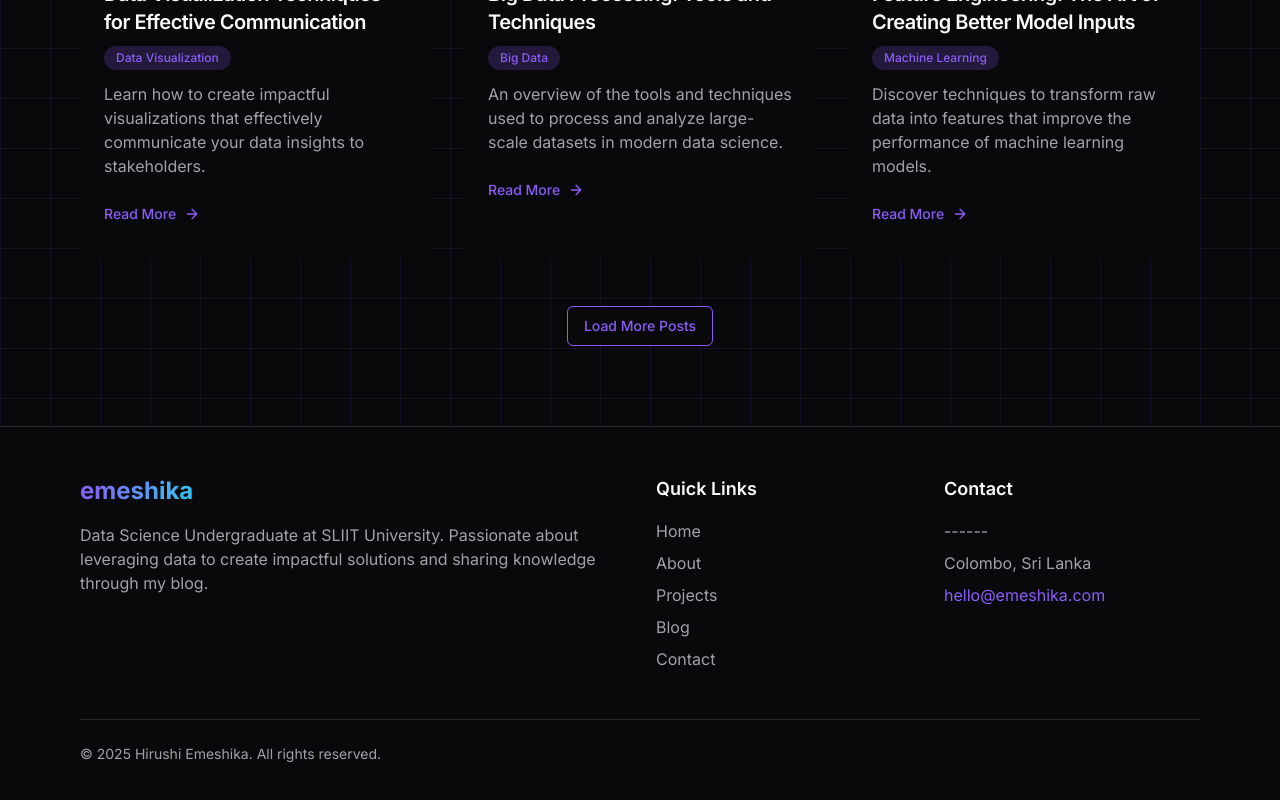
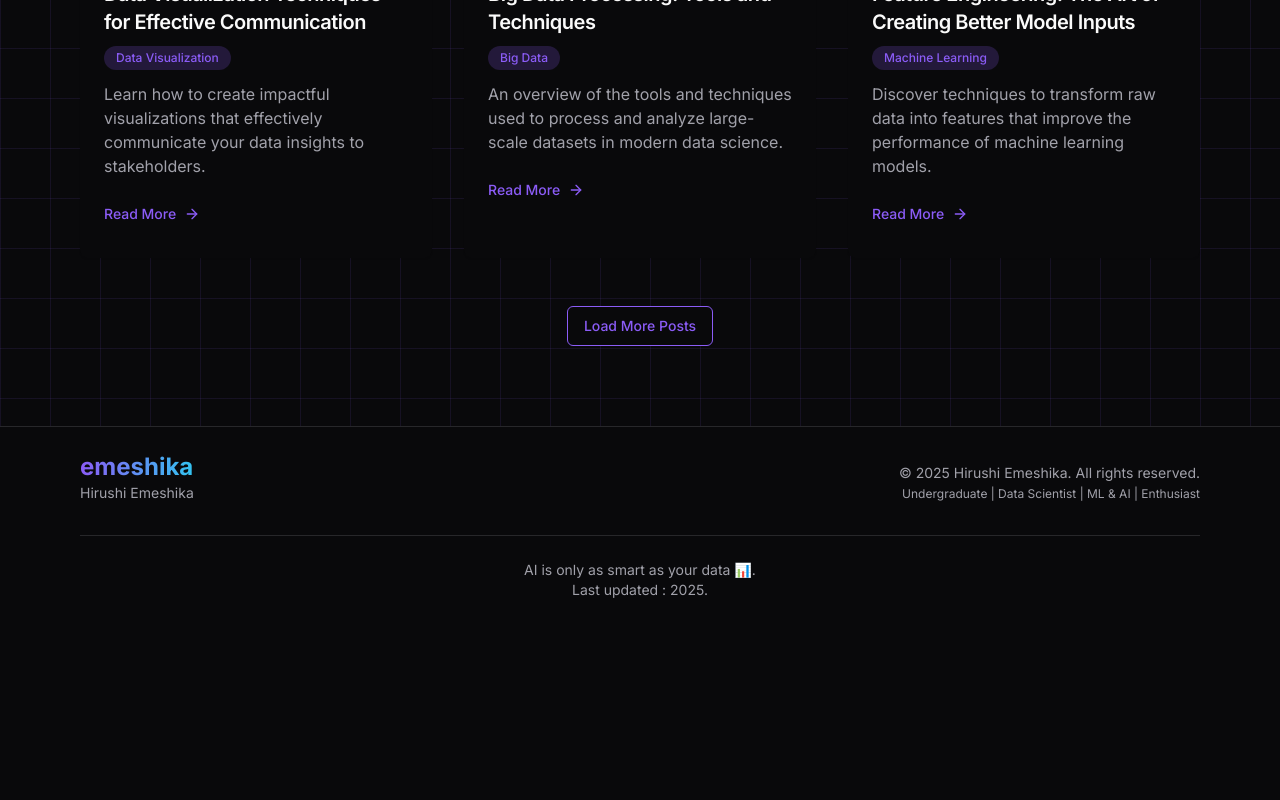
Before and after one commit to emeshika/emeshika.com, a React (Vite) app: page /blog in a window 1280 px wide. Shown: the part 802-1602 px from the top of the page. After the commit the page ends 1426 px from the top, so only its background shows below. Built offline with nearby package versions, Linux system fonts and the light colour scheme.

Commit message:
rebuilt footer

```diff
--- a/src/components/Footer.tsx
+++ b/src/components/Footer.tsx
@@ -1,4 +1,3 @@
-
 import React from 'react';
 import { Link } from 'react-router-dom';
 
@@ -6,46 +5,31 @@ const Footer = () => {
   const currentYear = new Date().getFullYear();
 
   return (
-    <footer className="py-12 px-6 md:px-12 border-t border-muted">
+    <footer className="py-6 px-6 md:px-12 border-t border-muted">
       <div className="container mx-auto">
         <div className="grid grid-cols-1 md:grid-cols-4 gap-8">
           <div className="md:col-span-2">
             <Link to="/" className="text-2xl font-bold text-gradient">
               emeshika
             </Link>
-            <p className="mt-4 text-muted-foreground">
-              Data Science Undergraduate at SLIIT University. Passionate about leveraging data
-              to create impactful solutions and sharing knowledge through my blog.
+            <p className="mt-0 text-sm text-muted-foreground">
+              Hirushi Emeshika
             </p>
           </div>
-
-          <div>
-            <h3 className="text-lg font-semibold mb-4">Quick Links</h3>
-            <ul className="space-y-2">
-              <li><Link to="/" className="text-muted-foreground hover:text-web3-primary transition-colors">Home</Link></li>
-              <li><Link to="/about" className="text-muted-foreground hover:text-web3-primary transition-colors">About</Link></li>
-              <li><Link to="/projects" className="text-muted-foreground hover:text-web3-primary transition-colors">Projects</Link></li>
-              <li><Link to="/blog" className="text-muted-foreground hover:text-web3-primary transition-colors">Blog</Link></li>
-              <li><Link to="/contact" className="text-muted-foreground hover:text-web3-primary transition-colors">Contact</Link></li>
-            </ul>
-          </div>
-
-          <div>
-            <h3 className="text-lg font-semibold mb-4">Contact</h3>
-            <ul className="space-y-2">
-              <li className="text-muted-foreground">------</li>
-              <li className="text-muted-foreground">Colombo, Sri Lanka</li>
-              <li className="text-web3-primary">hello@emeshika.com</li>
-            </ul>
+          <div className="md:col-span-2 flex justify-end items-end text-right">
+            <p className="text-sm text-muted-foreground">
+              © {currentYear} Hirushi Emeshika. All rights reserved.<br />
+              <span className="text-xs">
+                Undergraduate | Data Scientist | ML & AI | Enthusiast
+              </span>
+            </p>
           </div>
         </div>
 
-        <div className="mt-12 pt-6 border-t border-muted flex flex-col md:flex-row justify-between items-center">
-          <p className="text-sm text-muted-foreground">
-            © {currentYear} Hirushi Emeshika. All rights reserved.
-          </p>
-          <p className="text-sm text-muted-foreground mt-2 md:mt-0">
-
+        <div className="mt-8 pt-4 border-t border-muted flex flex-col items-center">
+          <p className="text-sm text-muted-foreground mt-2 text-center">
+            AI is only as smart as your data 📊. <br />
+            Last updated : {currentYear}.
           </p>
         </div>
       </div>
--- a/src/components/Navbar.tsx
+++ b/src/components/Navbar.tsx
@@ -20,7 +20,7 @@ const Navbar = () => {
   }, []);
 
   return (
-    <nav className={`fixed top-0 left-0 right-0 z-50 w-full py-4 px-6 md:px-12 transition-all duration-300 ${
+    <nav className={`fixed top-0 left-0 right-0 z-50 w-full py-2 px-6 md:px-12 transition-all duration-300 ${
       isScrolled
         ? 'bg-background/95 backdrop-blur-md border-b border-border shadow-lg'
         : 'bg-transparent'
@@ -43,7 +43,7 @@ const Navbar = () => {
             Notes
           </a>
           <Link to="/blog" className="web3-link">Blog</Link>
-          <Button variant="outline" className="border-web3-primary text-web3-primary hover:bg-web3-primary hover:text-white transition-colors duration-300">
+          <Button variant="outline" size="sm" className="border-web3-primary text-web3-primary hover:bg-web3-primary hover:text-white transition-colors duration-300">
             <Link to="/contact">Get in Touch</Link>
           </Button>
         </div>
```
